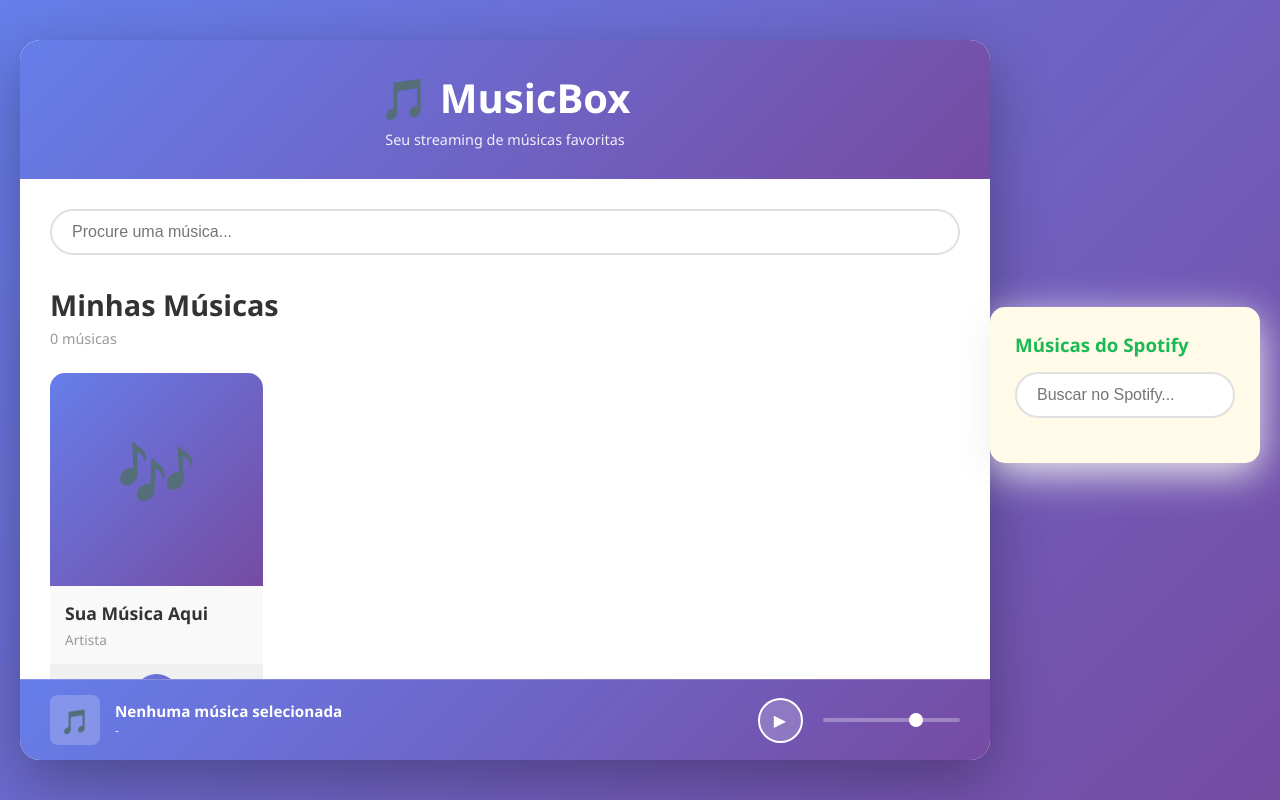
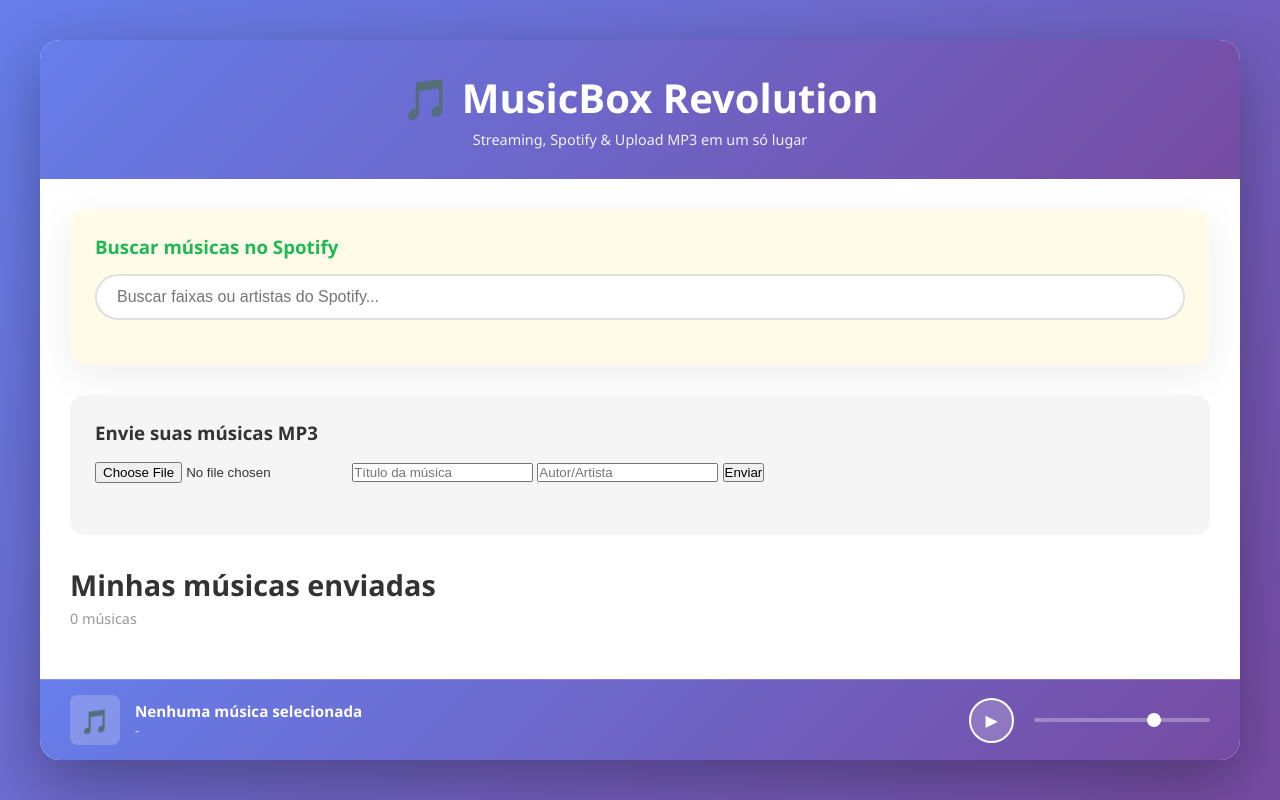
Before and after one commit to opeked/musicbox, a plain HTML site: page index.html in a window 1280 px wide. Drawn offline with Linux system fonts and the light colour scheme; a script that the page names is missing.

Commit message:
Update index.html

```diff
--- a/index.html
+++ b/index.html
@@ -3,7 +3,7 @@
 <head>
     <meta charset="UTF-8">
     <meta name="viewport" content="width=device-width, initial-scale=1.0">
-    <title>MusicBox - Streaming de Músicas</title>
+    <title>MusicBox Revolution 🚀</title>
     <link rel="stylesheet" href="style.css">
 </head>
 <body>
@@ -11,53 +11,39 @@
         <!-- Header -->
         <header class="header">
             <div class="logo">
-                <h1>🎵 MusicBox</h1>
-                <p>Seu streaming de músicas favoritas</p>
+                <h1>🎵 MusicBox Revolution</h1>
+                <p>Streaming, Spotify & Upload MP3 em um só lugar</p>
             </div>
         </header>
 
         <!-- Main Content -->
         <main class="main-content">
-            <!-- Search Bar -->
-            <section class="search-section">
-                <input type="text" id="searchInput" class="search-bar" placeholder="Procure uma música...">
+
+            <!-- ABA: Spotify -->
+            <section class="spotify-section">
+                <h3>Buscar músicas no Spotify</h3>
+                <input type="text" id="spotifySearchInput" class="search-bar" placeholder="Buscar faixas ou artistas do Spotify...">
+                <div class="spotify-grid" id="spotifyGrid"></div>
             </section>
 
-            <!-- Playlist Info -->
+            <!-- ABA: Uploads MP3 Personalizados -->
+            <section class="upload-section">
+                <h3>Envie suas músicas MP3</h3>
+                <form id="mp3Form">
+                    <input type="file" id="fileInput" accept=".mp3" style="margin-bottom: 12px;" required>
+                    <input type="text" id="mp3Title" placeholder="Título da música" class="input-upload" required>
+                    <input type="text" id="mp3Author" placeholder="Autor/Artista" class="input-upload" required>
+                    <button type="submit" class="upload-btn">Enviar</button>
+                </form>
+                <div class="file-list" id="fileList"></div>
+            </section>
+
+            <!-- ABA: Biblioteca de Músicas MP3 -->
             <section class="playlist-info">
-                <h2>Minhas Músicas</h2>
+                <h2>Minhas músicas enviadas</h2>
                 <p class="music-count" id="musicCount">0 músicas</p>
             </section>
-
-            <!-- Music Grid -->
-            <section class="music-grid" id="musicGrid">
-                <!-- Músicas serão adicionadas aqui dinamicamente -->
-                <div class="music-card">
-                    <div class="music-cover">
-                        <div class="cover-placeholder">🎶</div>
-                    </div>
-                    <div class="music-info">
-                        <h3 class="music-title">Sua Música Aqui</h3>
-                        <p class="music-artist">Artista</p>
-                    </div>
-                    <div class="player-controls">
-                        <button class="play-btn">▶</button>
-                    </div>
-                </div>
-            </section>
-
-            <!-- Upload Section -->
-            <section class="upload-section">
-                <h3>Adicione suas músicas</h3>
-                <div class="upload-area" id="uploadArea">
-                    <input type="file" id="fileInput" accept=".mp3" multiple hidden>
-                    <label for="fileInput" class="upload-label">
-                        <span class="upload-icon">⬆️</span>
-                        <span class="upload-text">Clique ou arraste arquivos MP3 aqui</span>
-                    </label>
-                </div>
-                <div class="file-list" id="fileList"></div>
-            </section>
+            <section class="music-grid" id="musicGrid"></section>
         </main>
 
         <!-- Player Bar -->
@@ -77,16 +63,8 @@
             </div>
         </section>
 
-        <!-- Audio Element -->
         <audio id="audioPlayer"></audio>
     </div>
-
-    <!-- Spotify Section -->
-<section class="spotify-section">
-    <h3>Músicas do Spotify</h3>
-    <input type="text" id="spotifySearchInput" class="search-bar" placeholder="Buscar no Spotify...">
-    <div class="spotify-grid" id="spotifyGrid"></div>
-</section>
 
     <script src="script.js"></script>
 </body>
```
